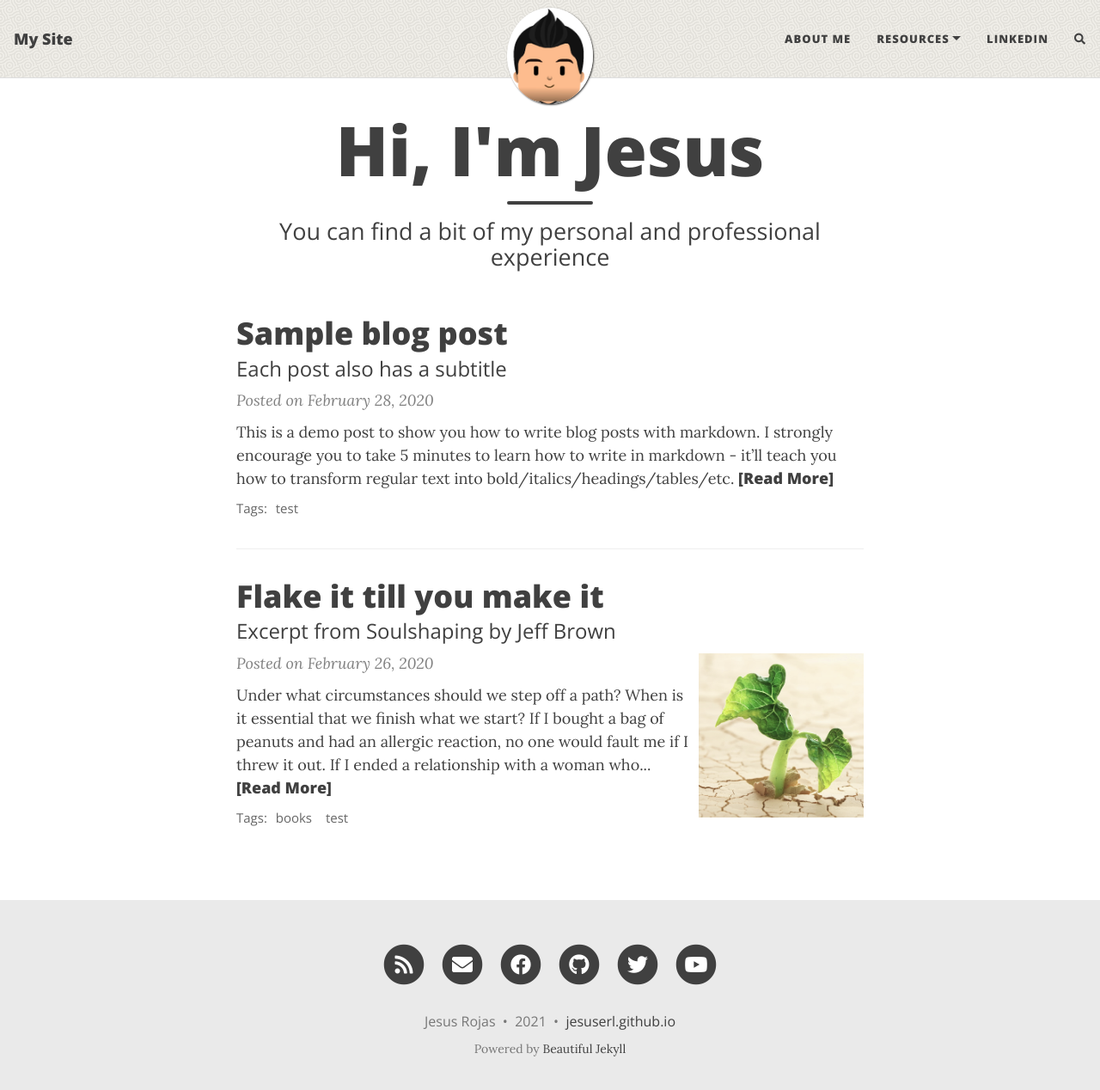
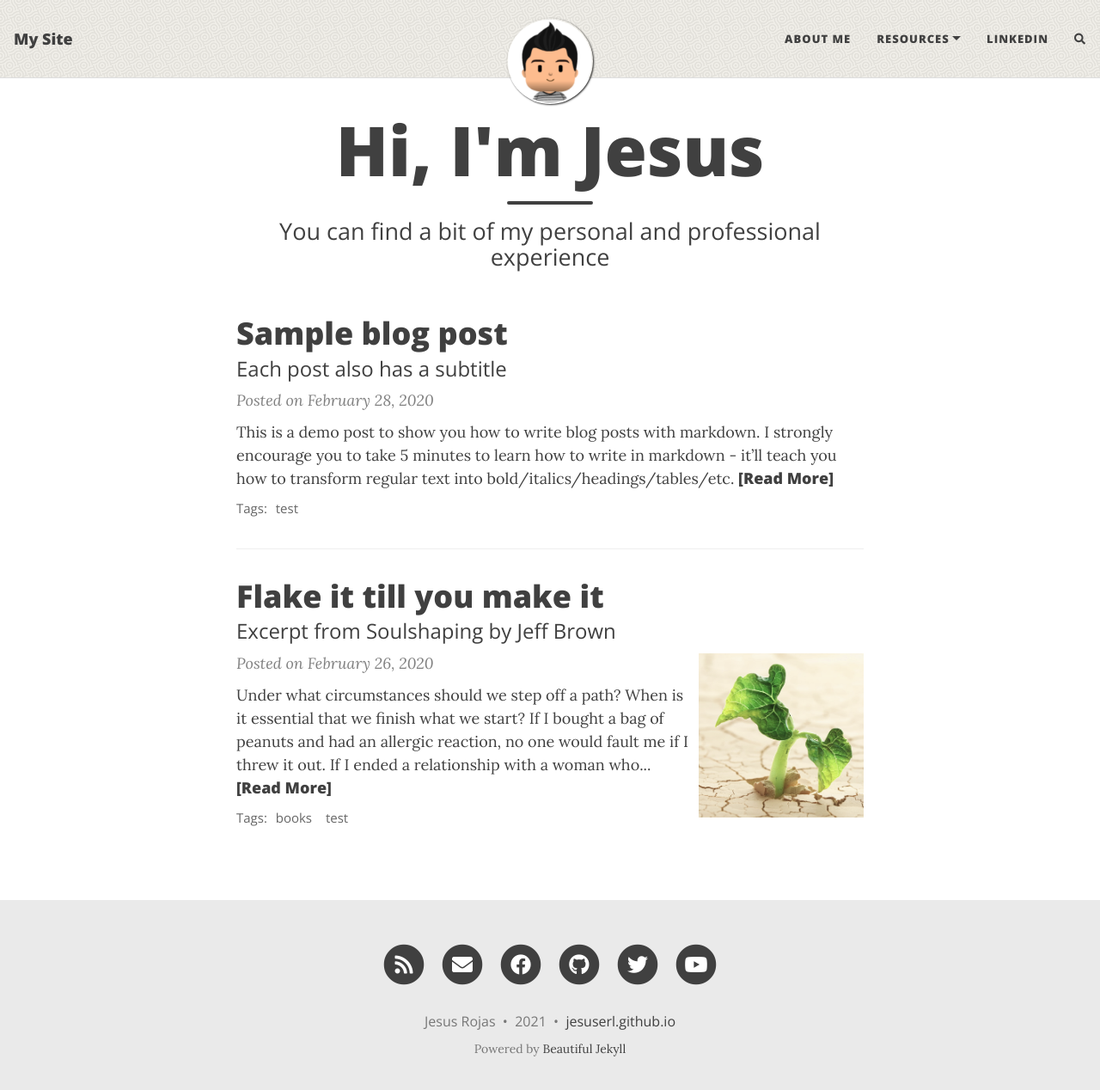
Before and after one commit to jesuserl/jesuserl.github.io, a Jekyll site: the page built from index.html, in a window 1280 px wide and 1281 px high. Shown: the top 1268 px of the window at 86% size. Built offline with Jekyll 4.4.1, drawn with Linux system fonts in a browser that asks for light colours; nearby versions of some CDN libraries; the list of posts is cut into pages by our own code; comment, search, counter and statistics services are not loaded.

Commit message:
image change

```diff
--- a/_config.yml
+++ b/_config.yml
@@ -24,7 +24,7 @@ navbar-links:
 
 # Image to show in the navigation bar - works best with a square image
 # Remove this parameter if you don't want an image in the navbar
-avatar: "/assets/img/avatar-icon2.png"
+avatar: "/assets/img/avatar-icon3.png"
 
 # By default, the image is cut into a circle. You can disable this behaviour by setting 'round-avatar: false'
 round-avatar: true
```
Also changed, not shown: assets/img/avatar-icon3.png (added).
